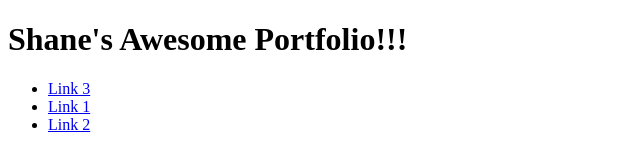
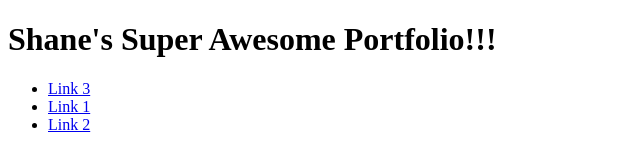
Before and after one commit to shaneinceptionu/linktree-example, a plain HTML site: page index.html in a window 1280 px wide. Shown: the whole page, without its empty margins (0-640 px from the left). Drawn offline with Linux system fonts and the light colour scheme.

Commit message:
made it super!

```diff
--- a/index.html
+++ b/index.html
@@ -7,7 +7,7 @@
     </head>
     <body>
         <header>
-            <h1>Shane's Awesome Portfolio!!!</h1>
+            <h1>Shane's Super Awesome Portfolio!!!</h1>
         </header>
         <nav>
             <ul>
```
